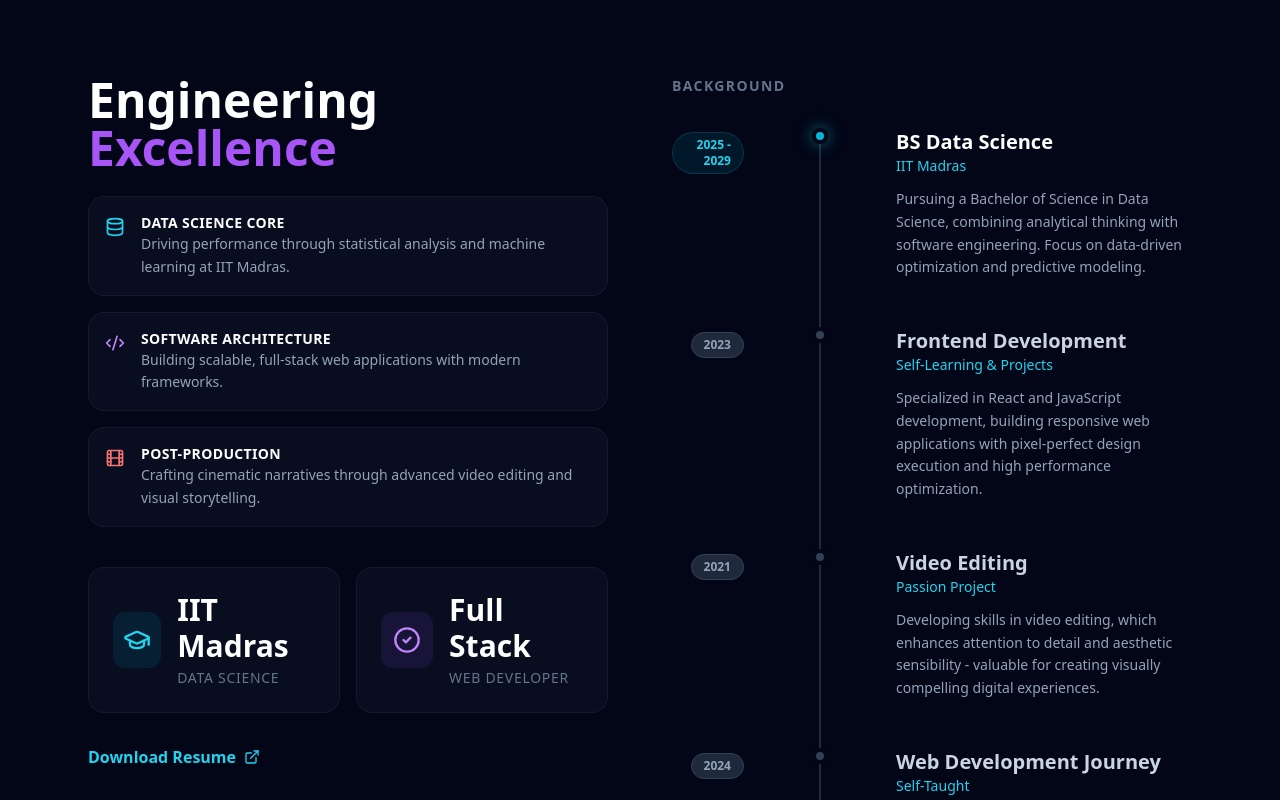
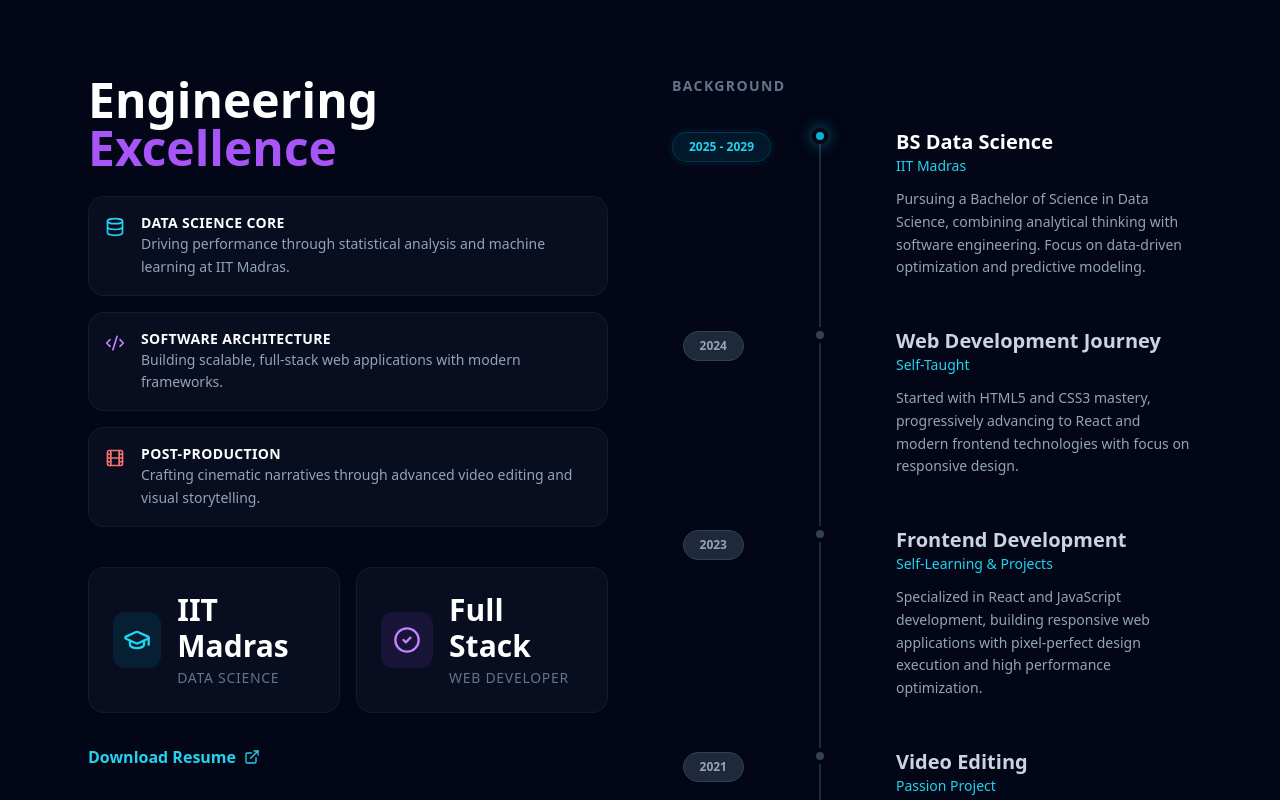
Before and after one commit to mishra-aashu/Aashu-s-portfolio, a React (Vite) app: page / in a window 1280 px wide. Shown: the part 820-1620 px from the top of the page. Built offline with nearby package versions, Linux system fonts and the light colour scheme.

Commit message:
feat: reorder 2024 web development entry in experience timeline

```diff
--- a/src/App.jsx
+++ b/src/App.jsx
@@ -339,7 +339,7 @@ const TimelineItem = ({ year, title, company, desc, active }) => (
     <div className={`absolute left-[-5px] top-1 w-3 h-3 rounded-full border-2 border-white dark:border-slate-900 md:hidden ${active ? 'bg-cyan-500' : 'bg-slate-300 dark:bg-slate-600'}`} />
 
     <div className="md:col-span-1 md:text-right md:pt-1">
-      <span className={`inline-block px-3 py-1 rounded-full text-xs font-bold border ${active ? 'bg-cyan-500/10 text-cyan-600 dark:text-cyan-400 border-cyan-500/20' : 'bg-slate-100 dark:bg-slate-800 text-slate-500 dark:text-slate-400 border-slate-200 dark:border-slate-700'}`}>
+      <span className={`inline-block px-4 py-1.5 rounded-full text-xs font-bold border whitespace-nowrap transition-all duration-300 ${active ? 'bg-cyan-500/10 text-cyan-600 dark:text-cyan-400 border-cyan-500/20 ring-4 ring-cyan-500/5 shadow-sm' : 'bg-slate-100 dark:bg-slate-800 text-slate-500 dark:text-slate-400 border-slate-200 dark:border-slate-700'}`}>
         {year}
       </span>
     </div>
@@ -420,6 +420,13 @@ const About = () => {
               active={true}
             />
             <TimelineItem
+              year="2024"
+              title="Web Development Journey"
+              company="Self-Taught"
+              desc="Started with HTML5 and CSS3 mastery, progressively advancing to React and modern frontend technologies with focus on responsive design."
+              active={false}
+            />
+            <TimelineItem
               year="2023"
               title="Frontend Development"
               company="Self-Learning & Projects"
@@ -431,13 +438,6 @@ const About = () => {
               title="Video Editing"
               company="Passion Project"
               desc="Developing skills in video editing, which enhances attention to detail and aesthetic sensibility - valuable for creating visually compelling digital experiences."
-              active={false}
-            />
-            <TimelineItem
-              year="2024"
-              title="Web Development Journey"
-              company="Self-Taught"
-              desc="Started with HTML5 and CSS3 mastery, progressively advancing to React and modern frontend technologies with focus on responsive design."
               active={false}
             />
           </div>
--- a/src/index.css
+++ b/src/index.css
@@ -30,10 +30,55 @@
 }
 
 .animate-gradient-x {
-  animation: gradient-x 3s ease infinite;
+  animation: gradient-x 15s ease infinite;
 }
 
-/* Force theme colors if Tailwind class strategy fails */
+/* Base styling */
+html {
+  scroll-behavior: smooth;
+}
+
+body {
+  margin: 0;
+  -webkit-font-smoothing: antialiased;
+  -moz-osx-font-smoothing: grayscale;
+}
+
+/* Custom Scrollbar */
+::-webkit-scrollbar {
+  width: 8px;
+}
+
+::-webkit-scrollbar-track {
+  background: transparent;
+}
+
+::-webkit-scrollbar-thumb {
+  background: #cbd5e1;
+  border-radius: 10px;
+}
+
+.dark ::-webkit-scrollbar-thumb {
+  background: #1e293b;
+}
+
+::-webkit-scrollbar-thumb:hover {
+  background: #94a3b8;
+}
+
+/* Glassmorphism Utilities */
+.glass-effect {
+  backdrop-filter: blur(12px);
+  -webkit-backdrop-filter: blur(12px);
+}
+
+/* Selection color */
+::selection {
+  background: #06b6d4;
+  color: white;
+}
+
+/* Theme config */
 html.dark {
   color-scheme: dark;
 }
```
